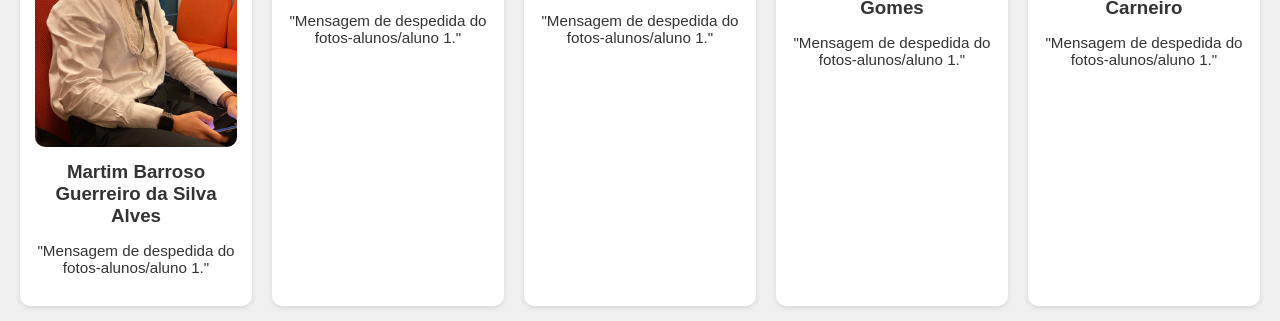
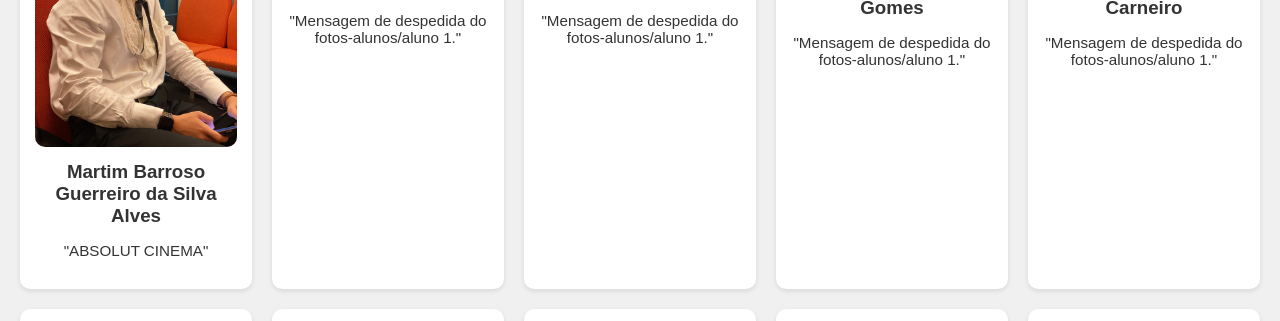
Before and after one commit to VictorOliveira3765/anuario-24-25, a plain HTML site: page turma-a.html in a window 1280 px wide. Shown: the part 653-974 px from the top of the page. Drawn offline with Linux system fonts and the light colour scheme.

Commit message:
Update turma-a.html

```diff
--- a/turma-a.html
+++ b/turma-a.html
@@ -126,7 +126,7 @@ Lucas Valentim Afonso</h3>
     <div class="card">
       <img src="fotos-alunos/aluno11.jpg" alt="fotos-alunos/aluno 11">
       <h3>Martim Barroso Guerreiro da Silva Alves</h3>
-      <p>"Mensagem de despedida do fotos-alunos/aluno 1."</p>
+      <p>"ABSOLUT CINEMA"</p>
     </div>
 
     <!-- fotos-alunos/aluno 12 -->
```
